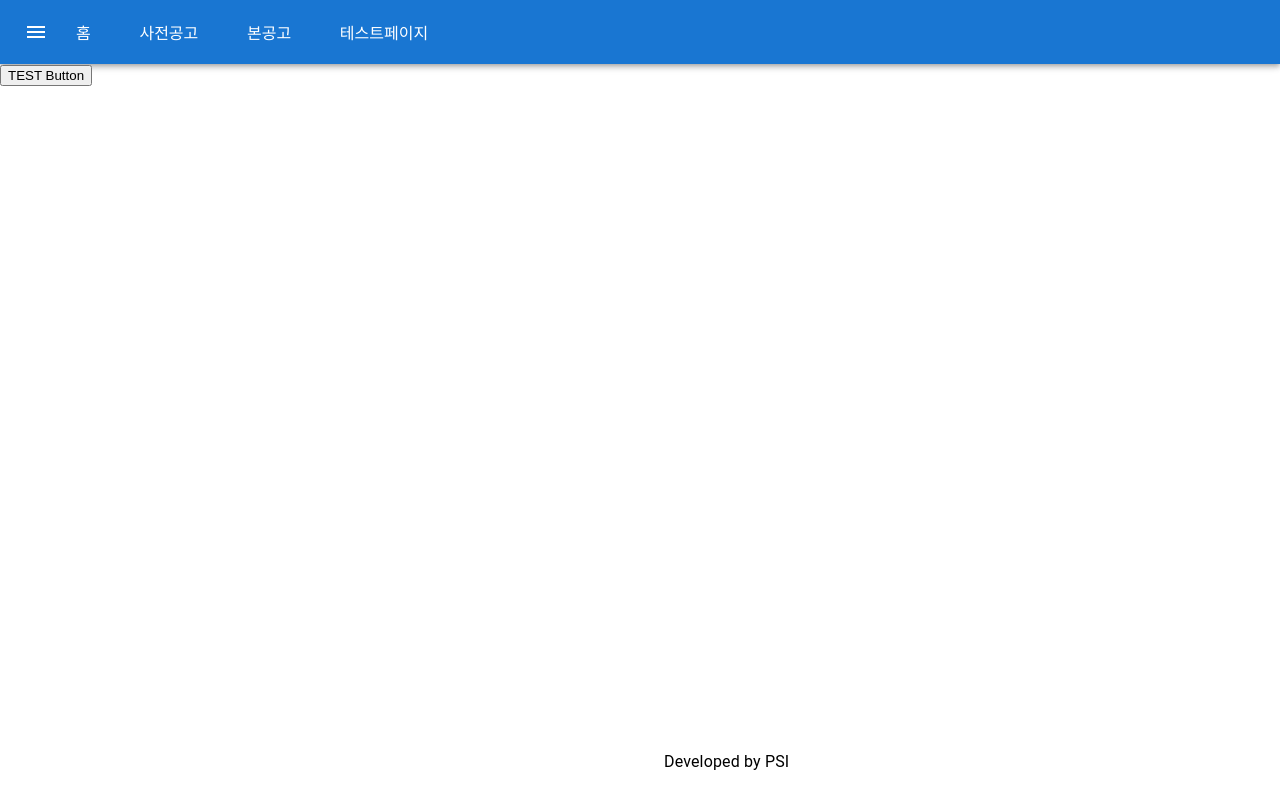
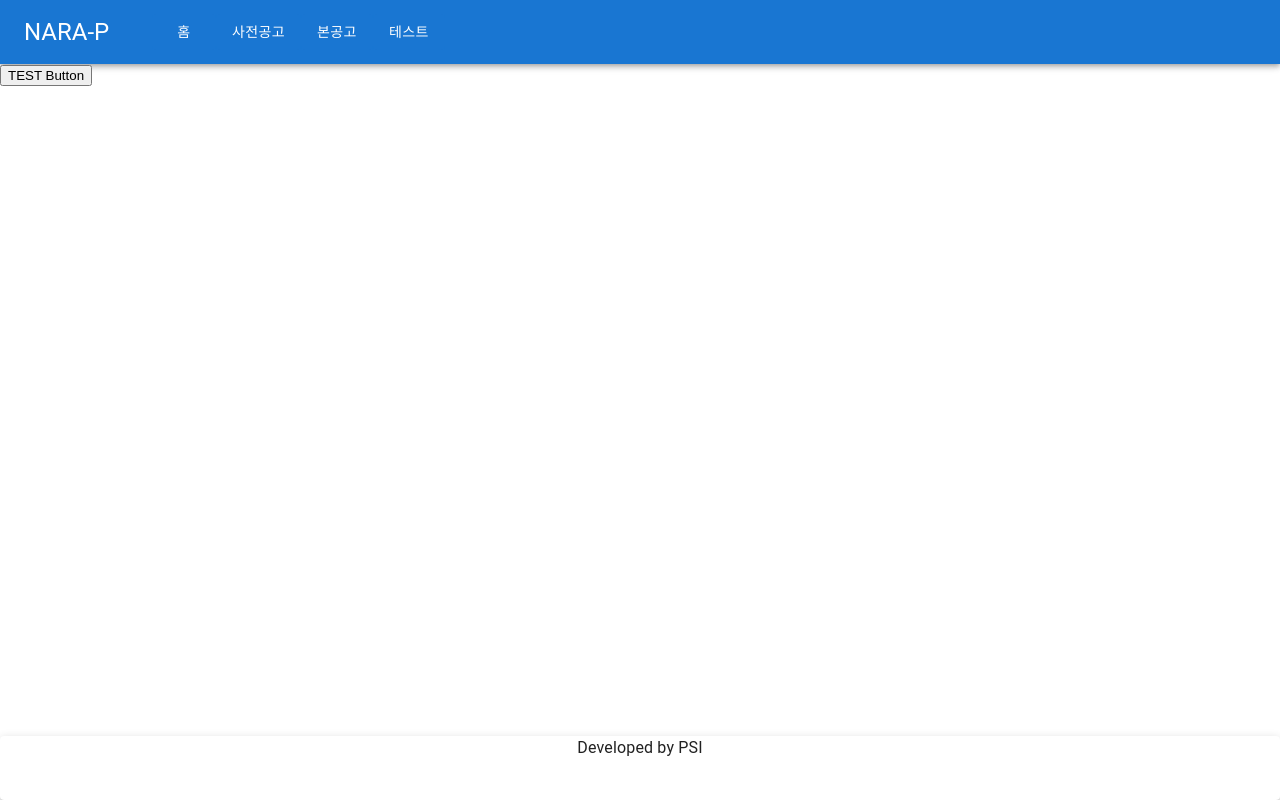
Before and after one commit to tkddls8848/NARA-P, a Next.js app in the folder frontend/: page / in a window 1280 px wide. Built offline with nearby package versions, Linux system fonts and the light colour scheme.

Commit message:
fix Header

```diff
--- a/frontend/component/footer.js
+++ b/frontend/component/footer.js
@@ -1,16 +1,16 @@
-import Box from '@mui/material/Box'
+import {Paper, Box} from '@mui/material'
 import { Container, Typography } from '@mui/material'
 import Link from 'next/link'
 
 export default function footer() {
 
   return (
-    <Box sx={{ position: "fixed", height:50 ,bottom: 0, left: "50%",  justifyContent: "center", alignItems: "center"}}>
-      <Container maxWidth="md">
+    <Box sx={{ position: "fixed", height:'8%', width:"1",bottom: 0}} display="flex">
+      <Paper sx={{ height:'1', width:"1"}} justify="center"  elevation={3}>
         <Typography align="center" variant='body1' color="inherit">
           Developed by <Link href="https://github.com/tkddls8848"><a>PSI</a></Link>
         </Typography>
-      </Container>
+      </Paper>
     </Box>
   );
 }
--- a/frontend/component/header.js
+++ b/frontend/component/header.js
@@ -1,34 +1,44 @@
 import AppBar from '@mui/material/AppBar'
 import Box from '@mui/material/Box'
-import MenuIcon from '@mui/icons-material/Menu'
-import { Input, Toolbar, Typography } from '@mui/material'
-import IconButton from '@mui/material/IconButton'
-import Link from 'next/link'
-
+import { Button, Toolbar, Typography } from '@mui/material'
+import { useRouter } from 'next/router'
 
 export default function Header() {
 
-    const frontUrl = process.env.FRONT_URL
+    const menus = ["홈","사전공고","본공고","테스트"]
+    const router = useRouter()
+
+    const menuClick = (e) => {
+        const type = e.target.id
+        console.log(type)
+        switch (type) {
+            case menus[0]:
+                router.push('/')
+                break
+            case menus[1]:
+                router.push('/task/sajeon')
+                break
+            case menus[2]:
+                router.push('/task/bone')
+                break
+            case menus[3]:
+                router.push('/task/test')
+                break
+            default:
+                console.log("NOT MENU")
+        }
+    }
 
     return (
         <Box sx={{ flexGrow: 1 }} key="Header_Box">
             <AppBar position="static" key='Appbar'>
                 <Toolbar key='Toolbar'>
-            <IconButton size="large" edge="start" color="inherit" aria-label="menu" sx={{ mr: 2 }} key='IconButton'>
-                <MenuIcon/>
-            </IconButton>
-            <Typography variant="h10" component="div" sx={{ flexGrow: 0.05 }} key='home'>
-                <Link href={frontUrl}><a>홈</a></Link>
+                    <Typography variant="h5" component="div" sx={{ flexGrow: 0.05 }} key='home'>
+                        NARA-P
                     </Typography>
-            <Typography variant="h10" component="div" sx={{ flexGrow: 0.05 }}  key='sa'>
-                <Link href={frontUrl+'/task/sajeon'}><a>사전공고</a></Link>
-            </Typography>
-            <Typography variant="h10" component="div" sx={{ flexGrow: 0.05 }} key='bo'>
-                <Link href={frontUrl+'/task/bone'}  key='lbo'><a>본공고</a></Link>
-            </Typography>
-            <Typography variant="h10" component="div" sx={{ flexGrow: 0.05 }} key='test'>
-                <Link href={frontUrl+'/task/test'}  key='ltest'><a>테스트페이지</a></Link>
-            </Typography>
+                        {menus.map((menu) => (
+                            <Button variant='contained' onClick={menuClick} id={menu} key={menu}  disableElevation>{menu}</Button>
+                        ))}
                 </Toolbar>
             </AppBar>
         </Box>
--- a/frontend/pages/task/bone.js
+++ b/frontend/pages/task/bone.js
@@ -2,7 +2,7 @@ import BoneTask from '../../component/boneTask'
 import SearchBar from '../../component/searchBar'
 import axios from 'axios'
 import { useState } from 'react'
-import { Link, Button, Grid } from '@mui/material'
+import { Grid } from '@mui/material'
 
 const backAddress = process.env.BACK_URL
 const frontAddress = process.env.FRONT_URL
@@ -28,7 +28,7 @@ export default  function Index({fromServer, type}) {
       <Grid container columnSpacing={1} rowSpacing={1}>
         {tasks.map((taskType) => (
           taskType.items.map((task)=> (
-            <Grid item xs={4} key={task.bidNtceNo}>
+          <Grid item xs={4} key={task.bidNtceNm}>
             <BoneTask task={task}></BoneTask>
           </Grid>))
         ))}
--- a/frontend/pages/task/sajeon.js
+++ b/frontend/pages/task/sajeon.js
@@ -2,7 +2,7 @@ import SajeonTask from '../../component/sajeonTask'
 import SearchBar from '../../component/searchBar'
 import axios from 'axios'
 import { useState } from 'react'
-import { Link, Button, Grid } from '@mui/material'
+import { Grid } from '@mui/material'
 
 const backAddress = process.env.BACK_URL
 const frontAddress = process.env.FRONT_URL
@@ -28,7 +28,7 @@ export default  function Index({fromServer, type}) {
         {tasks.map((taskType) => (
           taskType.items.map((task)=> (
           <Grid item xs={4} key={task.refNo}>
-          <SajeonTask task={task}></SajeonTask>
+            <SajeonTask task={task}></SajeonTask>
           </Grid>))
         ))}
       </Grid>
```
Also changed, not shown: frontend/component/boneTask.js (+7 -7 lines). Lines whose indentation alone changed are shown as unchanged.
